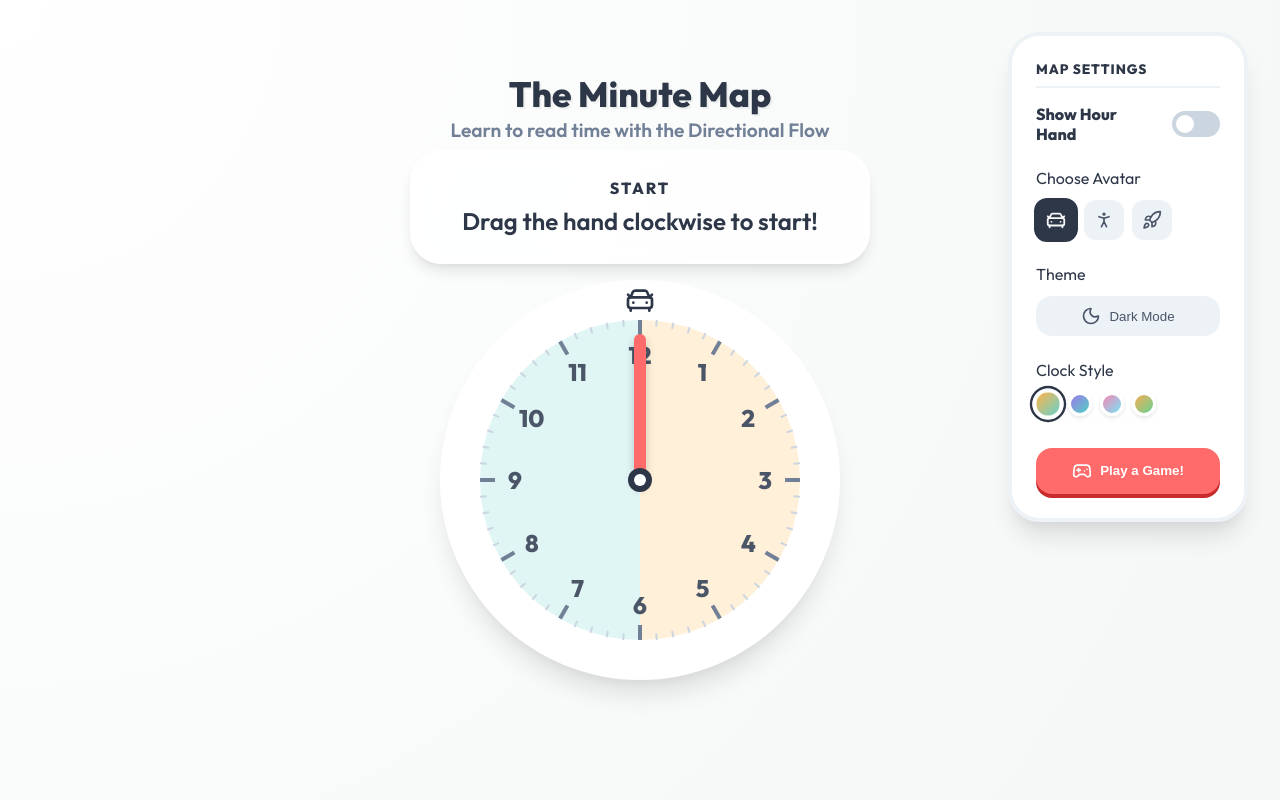
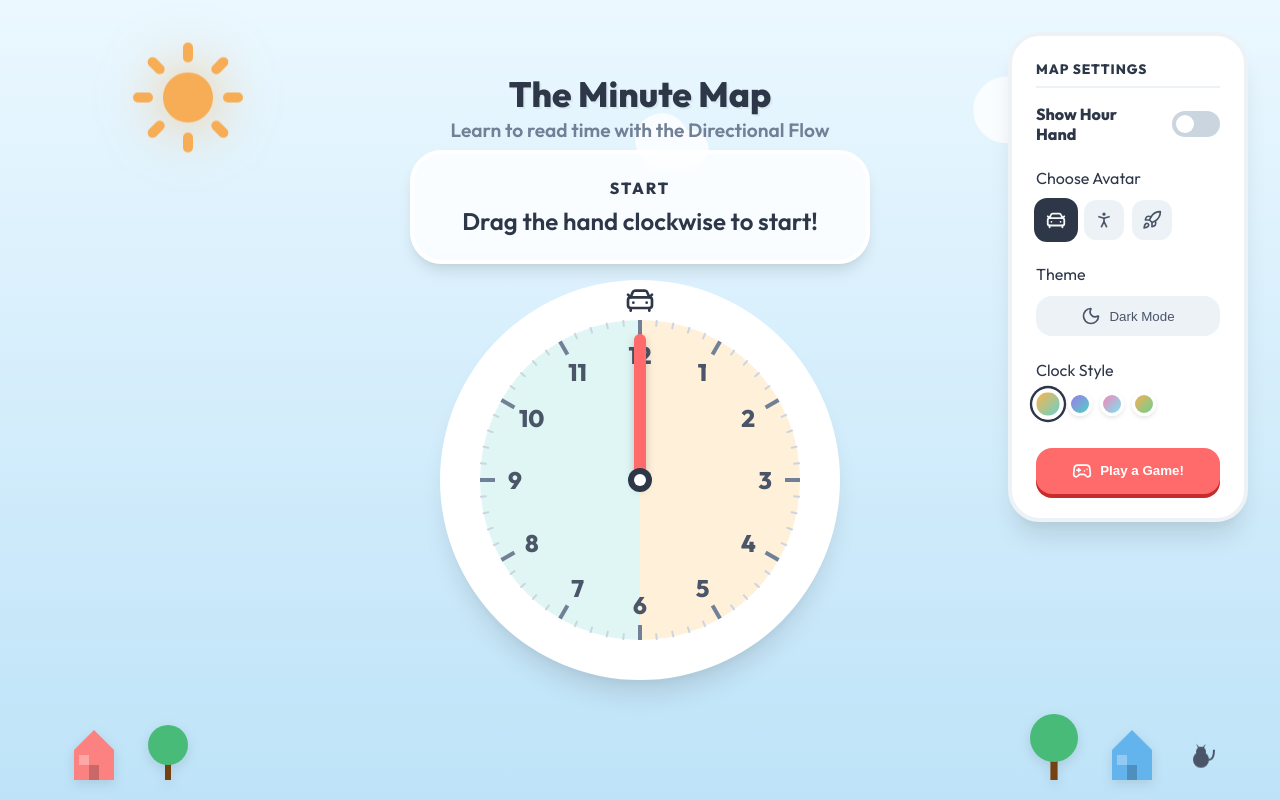
Before and after one commit to Mistrysun/The-Minute-Map, a React (Vite) app: page / in a window 1280 px wide. Built offline with nearby package versions, Linux system fonts and the light colour scheme.

Commit message:
feat: add dynamic day/night background with landscape

```diff
--- a/src/App.css
+++ b/src/App.css
@@ -62,13 +62,13 @@
   min-height: 100vh;
   padding: 2rem 2rem 5rem 2rem;
   /* Added 5rem bottom padding */
-  background: radial-gradient(circle at top left, #fff, var(--color-bg));
+  background: transparent;
   transition: background-color 0.5s ease;
   position: relative;
 }
 
 .app-container.dark {
-  background: radial-gradient(circle at top left, #2D3748, #1A202C);
+  /* background handled by DynamicBackground */
 }
 
 /* Controls Panel */
--- a/src/App.jsx
+++ b/src/App.jsx
@@ -3,6 +3,7 @@ import './App.css';
 import ClockFace from './components/ClockFace';
 import FeedbackPanel from './components/FeedbackPanel';
 import GameSpinner from './components/GameSpinner';
+import DynamicBackground from './components/DynamicBackground';
 import { CarFront, PersonStanding, Rocket, Sun, Moon, Gamepad2, Trophy, ChevronUp, ChevronDown, MousePointer2, ListChecks, X } from 'lucide-react';
 import confetti from 'canvas-confetti';
 
@@ -213,6 +214,7 @@ function App() {
 
   return (
     <div className={`app-container ${theme}`}>
+      <DynamicBackground theme={theme} />
       <div className="controls-panel">
         <div className="settings-header">Map Settings</div>
 
--- /dev/null
+++ b/src/components/DynamicBackground.css
@@ -0,0 +1,125 @@
+.dynamic-bg {
+  position: absolute;
+  top: 0;
+  left: 0;
+  width: 100%;
+  height: 100%;
+  z-index: 0;
+  overflow: hidden;
+  pointer-events: none;
+  transition: background 1s ease;
+}
+
+.dynamic-bg.light {
+  background: linear-gradient(to bottom, #EBF8FF 0%, #BEE3F8 100%);
+}
+
+.dynamic-bg.dark {
+  background: linear-gradient(to bottom, #1A202C 0%, #2D3748 100%);
+}
+
+.sky-elements {
+  position: absolute;
+  top: 0;
+  left: 0;
+  width: 100%;
+  height: 50%;
+}
+
+.sun {
+  position: absolute;
+  top: 10%;
+  left: 10%;
+  filter: drop-shadow(0 0 20px rgba(246, 173, 85, 0.5));
+}
+
+.moon {
+  position: absolute;
+  top: 10%;
+  left: 10%;
+  filter: drop-shadow(0 0 20px rgba(255, 255, 255, 0.3));
+}
+
+.star {
+  position: absolute;
+  opacity: 0.6;
+}
+
+.cloud {
+  position: absolute;
+  opacity: 0.8;
+}
+
+.cloud-1 {
+  top: 15%;
+  right: 20%;
+  animation: drift 20s linear infinite;
+}
+
+.cloud-2 {
+  top: 25%;
+  right: 40%;
+  animation: drift 25s linear infinite reverse;
+}
+
+@keyframes drift {
+  from { transform: translateX(100px); }
+  to { transform: translateX(-100px); }
+}
+
+.landscape {
+  position: absolute;
+  bottom: 0;
+  left: 0;
+  width: 100%;
+  height: 30%;
+  display: flex;
+  flex-direction: column;
+  justify-content: flex-end;
+}
+
+.water-stream {
+  width: 100%;
+  height: 100px;
+  position: absolute;
+  bottom: 0;
+  z-index: 2;
+}
+
+.horizon-elements {
+  width: 100%;
+  padding: 0 5%;
+  display: flex;
+  justify-content: space-between;
+  align-items: flex-end;
+  margin-bottom: 20px;
+  z-index: 1;
+}
+
+.element-group {
+  display: flex;
+  align-items: flex-end;
+  gap: 1.5rem;
+}
+
+.house-svg, .tree-svg {
+  filter: drop-shadow(0 4px 6px rgba(0,0,0,0.1));
+}
+
+.pet-container {
+  margin-bottom: 5px;
+}
+
+.floating-subtle {
+  animation: floatSubtle 3s ease-in-out infinite;
+}
+
+@keyframes floatSubtle {
+  0%, 100% { transform: translateY(0); }
+  50% { transform: translateY(-5px); }
+}
+
+/* Adjust App.css to make sure content is above background */
+.app-container > * {
+  z-index: 1;
+}
--- /dev/null
+++ b/src/components/DynamicBackground.jsx
@@ -0,0 +1,97 @@
+import React from 'react';
+import { Sun, Moon, Cloud, Star } from 'lucide-react';
+import './DynamicBackground.css';
+
+const DynamicBackground = ({ theme }) => {
+  const isDark = theme === 'dark';
+
+  return (
+    <div className={`dynamic-bg ${theme}`}>
+      {/* Sky Elements */}
+      <div className="sky-elements">
+        {isDark ? (
+          <div className="night-sky">
+            <Moon className="moon floating" size={80} color="#F7FAFC" fill="#F7FAFC" />
+            {[...Array(20)].map((_, i) => (
+              <Star
+                key={i}
+                className="star pulsing"
+                size={Math.random() * 10 + 5}
+                style={{
+                  top: `${Math.random() * 40}%`,
+                  left: `${Math.random() * 100}%`,
+                  animationDelay: `${Math.random() * 3}s`
+                }}
+                color="#F7FAFC"
+                fill="#F7FAFC"
+              />
+            ))}
+          </div>
+        ) : (
+          <div className="day-sky">
+            <Sun className="sun floating" size={120} color="#F6AD55" fill="#F6AD55" />
+            <Cloud className="cloud cloud-1" size={100} color="white" fill="white" />
+            <Cloud className="cloud cloud-2" size={80} color="white" fill="white" />
+          </div>
+        )}
+      </div>
+
+      {/* Landscape Elements */}
+      <div className="landscape">
+        {/* Stream */}
+        <div className="water-stream">
+          <svg viewBox="0 0 1440 320" preserveAspectRatio="none">
+            <path
+              fill={isDark ? "#2C5282" : "#63B3ED"}
+              d="M0,160L48,176C96,192,192,224,288,224C384,224,480,192,576,165.3C672,139,768,117,864,128C960,139,1056,181,1152,197.3C1248,213,1344,203,1392,197.3L1440,192L1440,320L1392,320C1344,320,1248,320,1152,320C1056,320,960,320,864,320C768,320,672,320,576,320C480,320,384,320,288,320C192,320,96,320,48,320L0,320Z"
+            ></path>
+          </svg>
+        </div>
+
+        {/* Houses and Trees */}
+        <div className="horizon-elements">
+          <div className="element-group left">
+            <House color={isDark ? "#2D3748" : "#FC8181"} />
+            <Tree color={isDark ? "#1A202C" : "#48BB78"} />
+          </div>
+          <div className="element-group right">
+            <Tree color={isDark ? "#1A202C" : "#48BB78"} scale={1.2} />
+            <House color={isDark ? "#2D3748" : "#63B3ED"} />
+            <Pet type="cat" color={isDark ? "#A0AEC0" : "#4A5568"} />
+          </div>
+        </div>
+      </div>
+    </div>
+  );
+};
+
+const House = ({ color }) => (
+  <svg width="60" height="60" viewBox="0 0 60 60" className="house-svg">
+    <path d="M10 60 V30 L30 10 L50 30 V60 Z" fill={color} />
+    <rect x="25" y="45" width="10" height="15" fill="rgba(0,0,0,0.2)" />
+    <rect x="15" y="35" width="10" height="10" fill="rgba(255,255,255,0.3)" />
+  </svg>
+);
+
+const Tree = ({ color, scale = 1 }) => (
+  <svg width={40 * scale} height={60 * scale} viewBox="0 0 40 60" className="tree-svg">
+    <rect x="17" y="40" width="6" height="20" fill="#744210" />
+    <circle cx="20" cy="25" r="20" fill={color} />
+  </svg>
+);
+
+const Pet = ({ type, color }) => (
+  <div className="pet-container floating-subtle">
+    {type === 'cat' && (
+      <svg width="30" height="30" viewBox="0 0 30 30">
+        <circle cx="15" cy="20" r="8" fill={color} />
+        <circle cx="15" cy="12" r="5" fill={color} />
+        <path d="M12 8 L10 4 L14 8 Z" fill={color} />
+        <path d="M18 8 L20 4 L16 8 Z" fill={color} />
+        <path d="M23 20 Q28 20 28 10" stroke={color} strokeWidth="2" fill="none" />
+      </svg>
+    )}
+  </div>
+);
+
+export default DynamicBackground;
--- a/src/index.css
+++ b/src/index.css
@@ -43,7 +43,7 @@ body {
   justify-content: center;
   min-height: 100vh;
   padding: 2rem;
-  background: radial-gradient(circle at top left, #fff, var(--color-bg));
+  background: transparent;
 }
 
 /* Animations */
```
